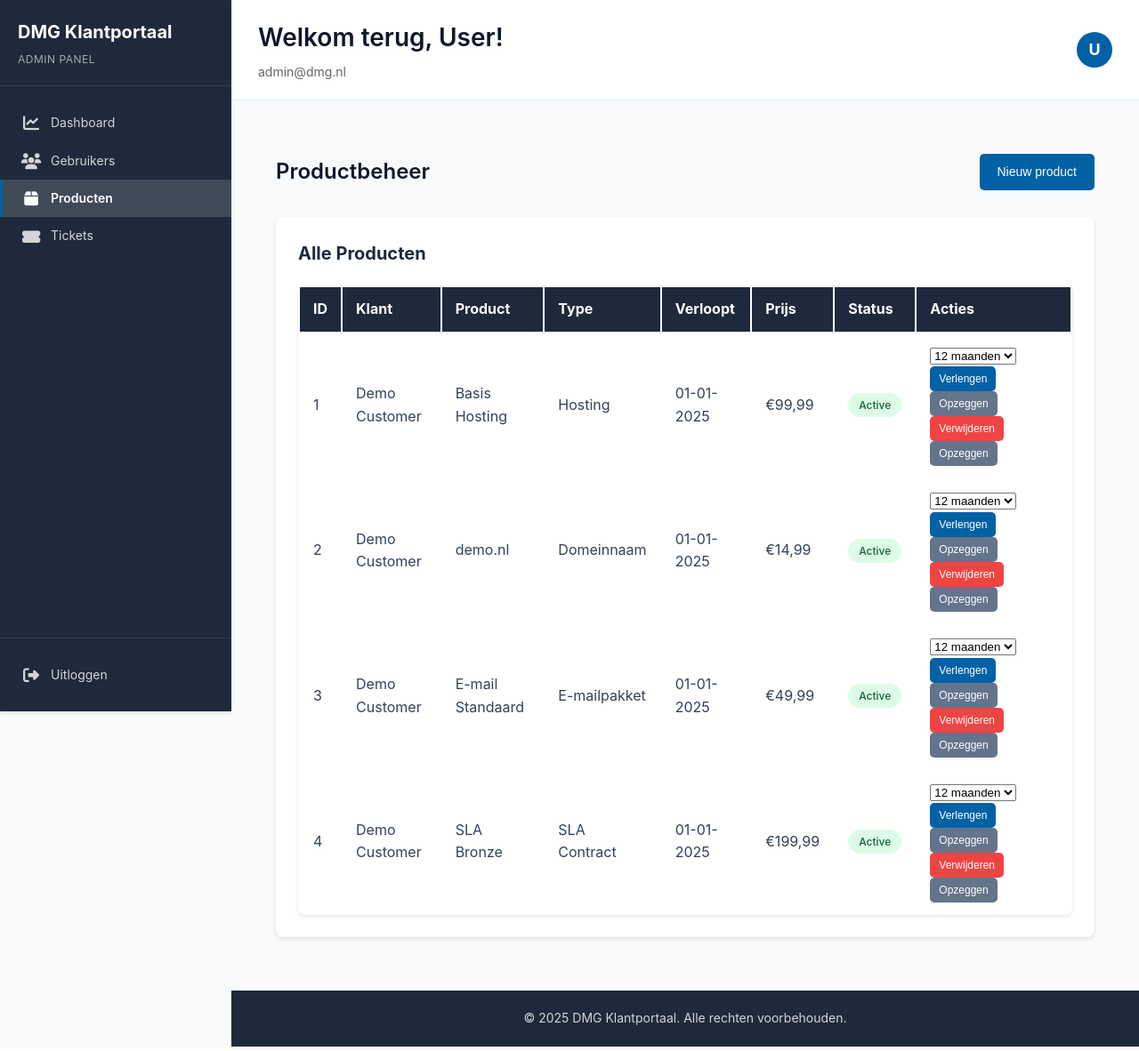
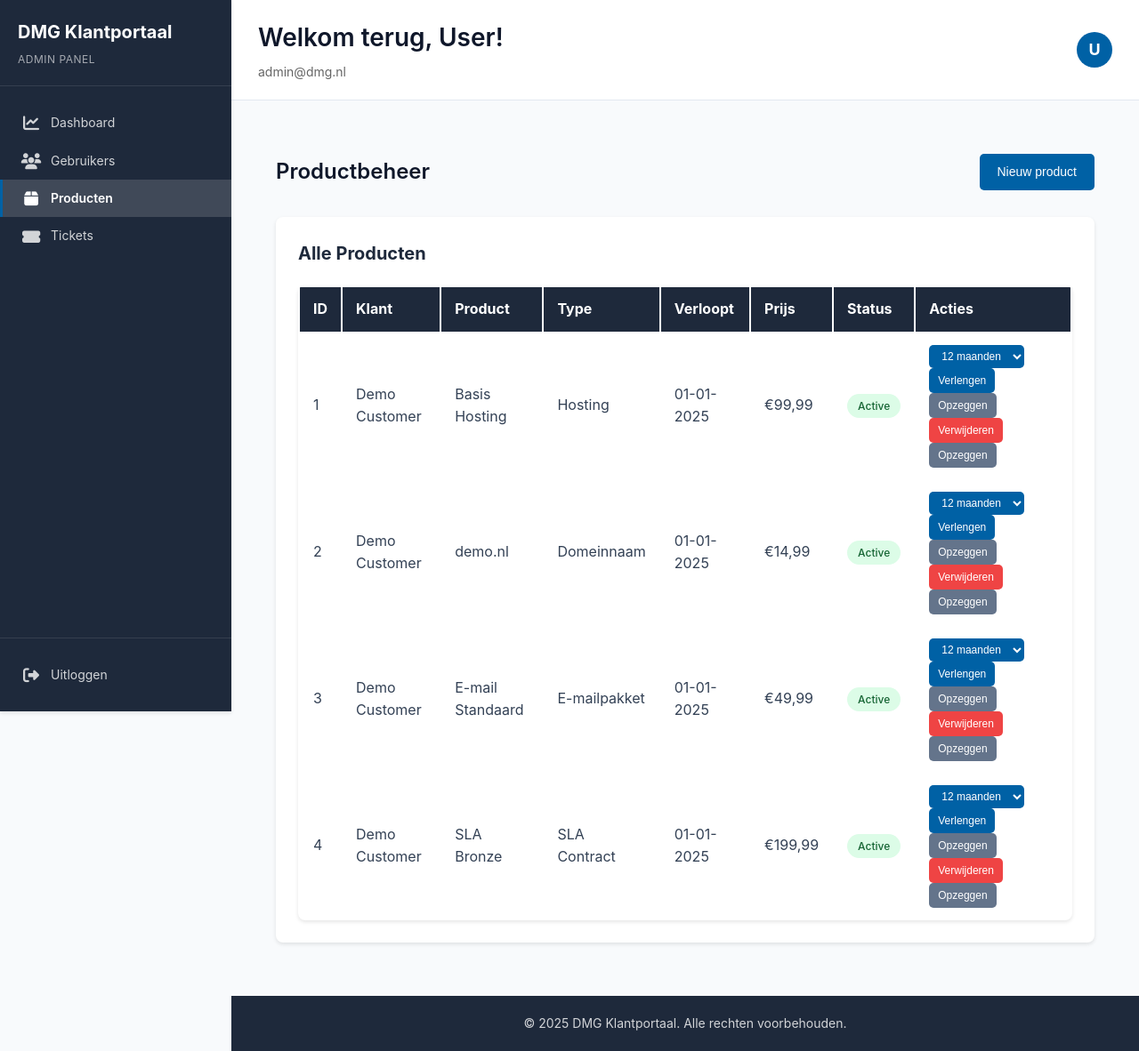
Before and after one commit to jarrin/dmg-klantenportaal, a PHP site: page /admin/products.php in a window 1280 px wide. Shown: the whole page at 89% size. Run offline with PHP 8.4, Linux system fonts and the light colour scheme; a user stored in the database is signed in; data comes from the database, SQL or seed files in the repository; data that the repository does not hold is empty.

Commit message:
style: update months selection dropdown to use button styling and add options

```diff
--- a/src/admin/products.php
+++ b/src/admin/products.php
@@ -331,7 +331,8 @@ $pageTitle = 'Productbeheer - ' . APP_NAME;
                                     <form method="POST" style="display: inline;">
                                         <input type="hidden" name="action" value="extend">
                                         <input type="hidden" name="product_id" value="<?php echo $product['id']; ?>">
-                                        <select name="months" class="form-control form-control-sm" style="display:inline-block;width:auto;margin-right:6px;">
+                                        <select name="months" class="btn btn-sm btn-primary">
+                                            <option value="1">1 maand</option>
                                             <option value="3">3 maanden</option>
                                             <option value="6">6 maanden</option>
                                             <option value="12" selected>12 maanden</option>
```
